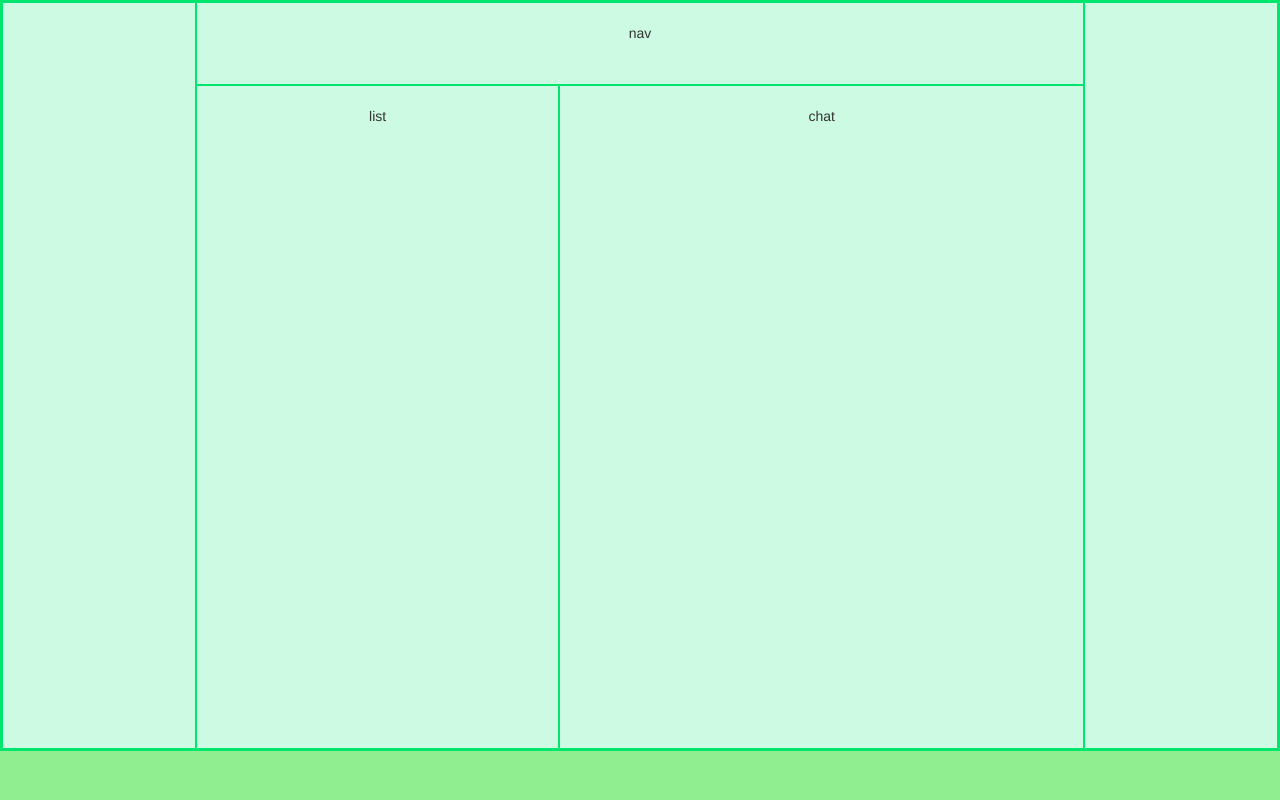
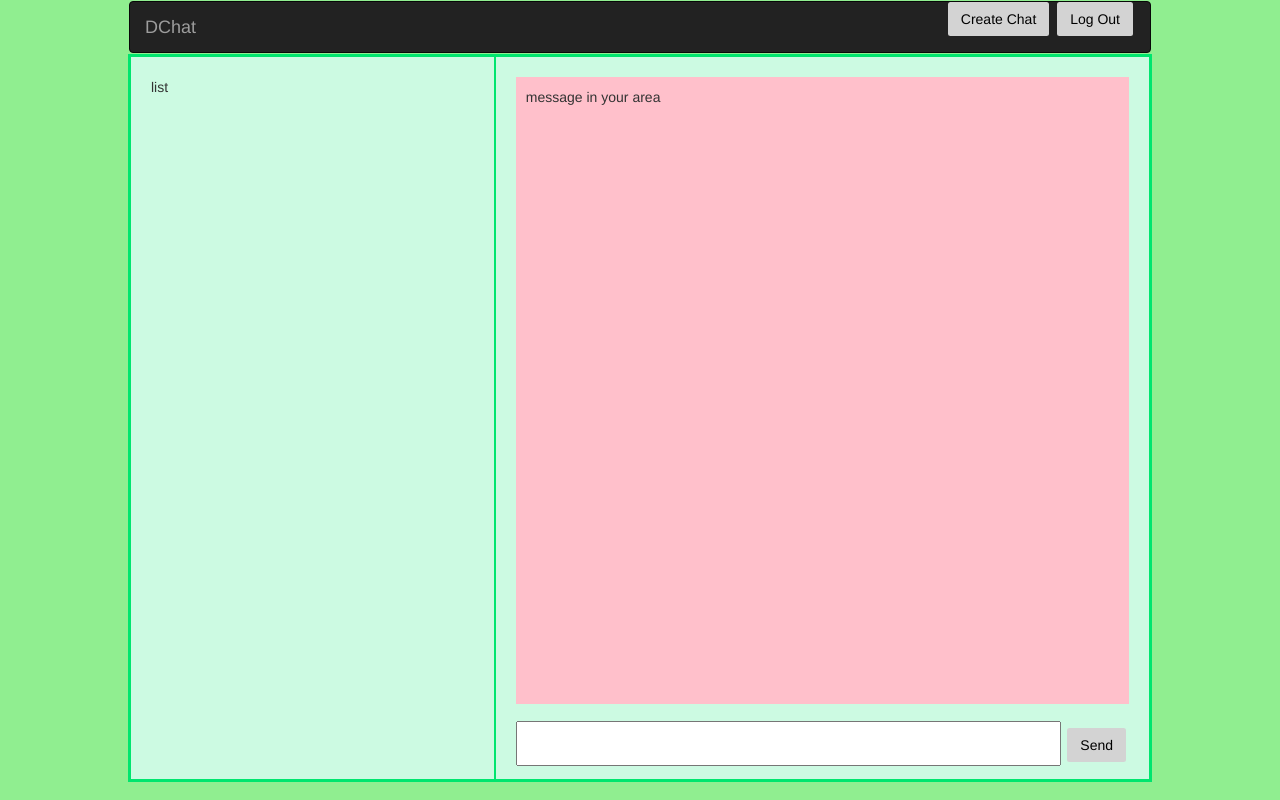
Before and after one commit to chinjanggg/DSChatProject, a Flask app: page /chat/ in a window 1280 px wide. Run offline with Flask 2, Linux system fonts and the light colour scheme; some libraries are stand-ins or nearby versions.

Commit message:
set grid to center, add chat area

```diff
--- a/static/css/grid-container.css
+++ b/static/css/grid-container.css
@@ -1,33 +1,51 @@
-.nav	{ grid-area: nav; }
 .list 	{ grid-area: list; }
 .chat 	{ grid-area: chat; }
-.empty-left { grid-area: l; }
-.empty-right { grid-area: r; }
 
 .grid-container {
 	display: grid;
 	grid-template-areas:
-		'l nav nav nav nav nav r'
-		'l list list chat chat chat r'
-		'l list list chat chat chat r'
-		'l list list chat chat chat r'
-		'l list list chat chat chat r'
-		'l list list chat chat chat r'
-		'l list list chat chat chat r'
-		'l list list chat chat chat r'
-		'l list list chat chat chat r';
+		'list list chat chat chat'
+		'list list chat chat chat'
+		'list list chat chat chat'
+		'list list chat chat chat'
+		'list list chat chat chat'
+		'list list chat chat chat';
 	grid-gap: 2px;
 	background-color: #00E56E;
-	width: 100%;
-	grid-auto-rows: 81px;
+	width: 80%;
+	height: 91%;
+	margin: 0 auto;
+	/* grid-auto-rows: 81px; */
 	padding: 3px;
-	/*align-self: center;*/
-	/*align-content: center;*/
-	/*align-items: center;*/
 }
 .grid-container > div {
-   	background-color: rgba(255, 255, 255, 0.8);
-   	padding: 20px;
+  background-color: rgba(255, 255, 255, 0.8);
+  padding: 20px;
 	width: 100%;
-	text-align: center;
+	height: 100%;
+	bottom: 0;
 }
+
+.chat.message-area {
+  height: 92%;
+  background-color: pink;
+  padding: 10px;
+}
+
+.chat-type {
+  position: fixed;
+  width: 49%;
+  height: 8%;
+  bottom: 15px;
+  margin-top: -10px;
+
+}
+
+input#chat-input {
+  width: 87%;
+  height: 70%;
+}
+
+button.btn-sendmsg {
+	padding: 5px;
+}
--- a/static/css/style.css
+++ b/static/css/style.css
@@ -52,24 +52,12 @@ td {
   padding: 8px;
 }
 
-.home-container {
-  width: 50%;
-  background-color: lightgrey;
+.navbar {
+  margin-bottom: 0;
   margin: 0 auto;
-  height: 100%;
 }
-
 div.navbar {
-  margin-bottom: 0px;
-}
-
-.content {
-  margin-left: 2%;
-  margin-right: 2%;
-  padding: 2%;
-  padding-top: 0;
-  margin-top: 0;
-
+  width: 80%;
 }
 
 .message-show {
--- a/static/js/modal.js
+++ b/static/js/modal.js
@@ -1,3 +1,4 @@
+
 // Get the modal
 var modal = document.getElementById('myModal');
 
@@ -9,23 +10,17 @@ var span = document.getElementsByClassName("close")[0];
 
 // When the user clicks the button, open the modal
 btn.onclick = function() {
-    modal.style.display = "block";
+modal.style.display = "block";
 }
 
 // When the user clicks on <span> (x), close the modal
 span.onclick = function() {
-    modal.style.display = "none";
+modal.style.display = "none";
 }
 
 // When the user clicks anywhere outside of the modal, close it
 window.onclick = function(event) {
-    if (event.target == modal) {
-        modal.style.display = "none";
-    }
+if (event.target == modal) {
+modal.style.display = "none";
 }
-
-$(document).ready(function(){
-    $(".btn-search").click(function(){
-        $("#search-result").load("friend.html");
-    });
-});
+}
--- a/static/js/socketio.js
+++ b/static/js/socketio.js
@@ -1,5 +1,4 @@
 $(document).ready(function() {
-  console.log('hi');
     var socket = io.connect('http://localhost:5000');
     socket.on('connect', function() {
   console.log('connected');
--- a/templates/chat.html
+++ b/templates/chat.html
@@ -23,10 +23,9 @@
     <!-- Web CSS-->
     <link href="{{ url_for('static', filename='css/style.css') }}" rel="stylesheet">
     <link href="{{ url_for('static', filename='css/grid-container.css') }}" rel="stylesheet">
+    <link href="{{ url_for('static', filename='css/modal.css') }}" rel="stylesheet">
 
-    <!-- Web JavaScript-->
-    <script src="{{ url_for('static', filename='js/load-template.js') }}"></script>
-
+    <!--JavaScript-->
 
     <!--socketio-->
     <script type="text/javascript" src="https://cdnjs.cloudflare.com/ajax/libs/socket.io/1.4.8/socket.io.min.js"></script>
@@ -38,31 +37,70 @@
          });
 
          socket.on('receive_message', function(message) {
+           $(".message-area").append(message);
            console.log(message.data)
 	       });
 	     });
     </script>
     <!-- end socketio-->
 
+
+
   </head>
 
   <body>
+    <div class="navbar">
+      <nav class="navbar navbar-inverse">
+        <div class="container-fluid">
+          <!-- Brand and toggle get grouped for better mobile display -->
+          <div class="navbar-header">
+            <a class="navbar-brand" href="home.html">DChat</a>
+          </div>
+
+          <!-- Collect the nav links, forms, and other content for toggling -->
+          <div class="collapse navbar-collapse">
+            <ul class="nav navbar-nav navbar-right">
+              <a id="addFriend" class="btn btn-addchat">Create Chat</a>
+              <a class="btn btn-logout">Log Out</a>
+            </ul>
+          </div><!-- /.navbar-collapse -->
+        </div><!-- /.container-fluid -->
+      </nav>
+    </div>
+
+    <!-- The Modal -->
+    <div id="myModal" class="modal">
+
+      <!-- Modal content -->
+      <div class="modal-content">
+        <span class="close">&times;</span>
+        <p><h2>Create Chat</h2></p>
+        <div class="search-field">
+          <input type="text" id="friend-username" placeholder="username" required><br><br>
+          <a class="btn btn-create">Create</a>
+        </div>
+
+      </div>
+
+    </div>
+    <script src="{{ url_for('static', filename='js/modal.js') }}"></script>
+
     <div class="grid-container">
-      <div class="empty-left"></div>
-
-      <div class="nav">
-          nav
-      </div>
 
       <div class="list">
           list
       </div>
 
       <div class="chat">
-          chat
+        <div class="chat message-area">
+          message in your area
+        </div>
+        <div class="chat-type">
+          <input id="chat-input" type="text" onkeydown="sendMessage(event)">
+          <a class="btn btn-sendmsg">Send</a>
+        </div>
       </div>
 
-      <div class="empty-right"></div>
 
     </div>
 
```
Lines whose indentation alone changed are shown as unchanged.
